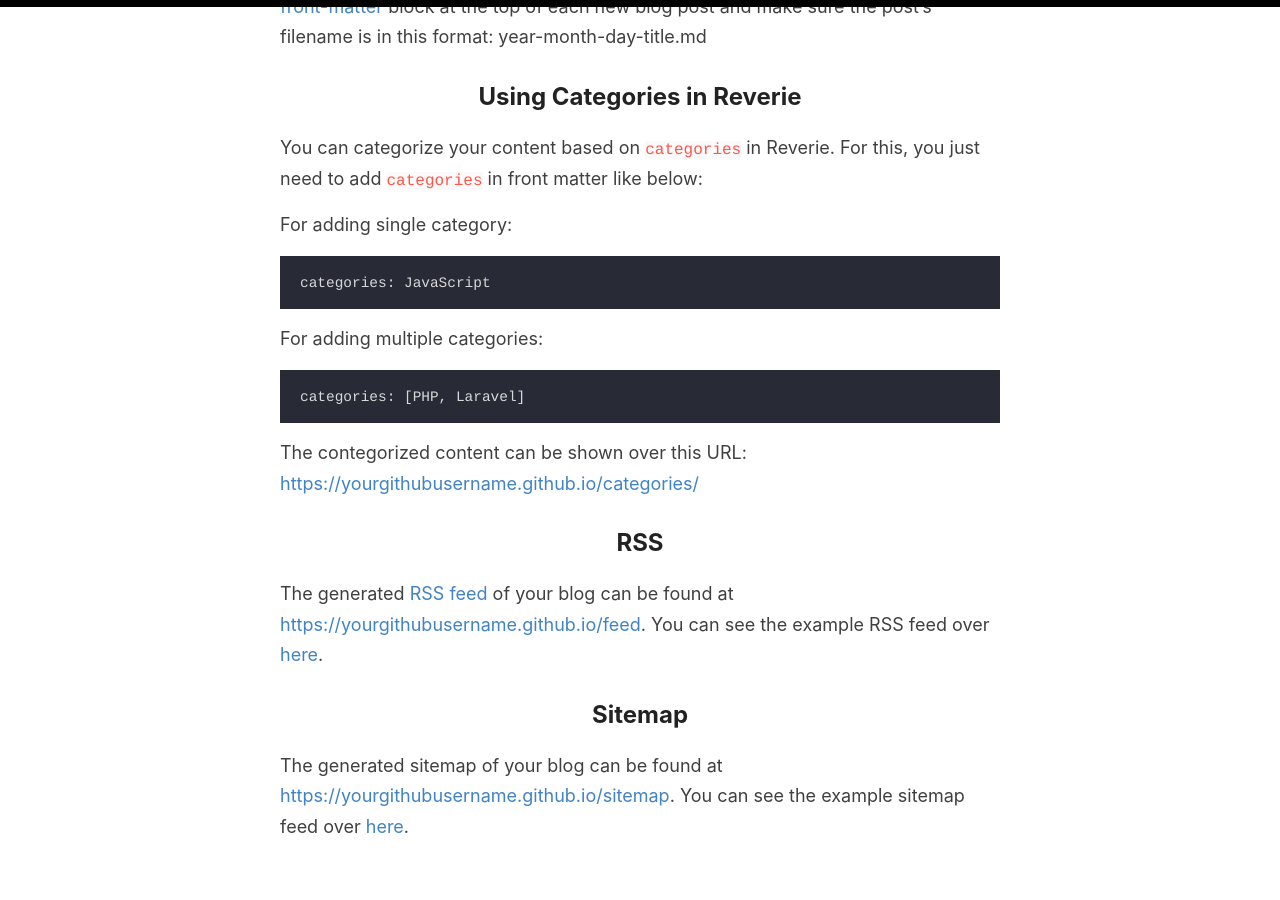
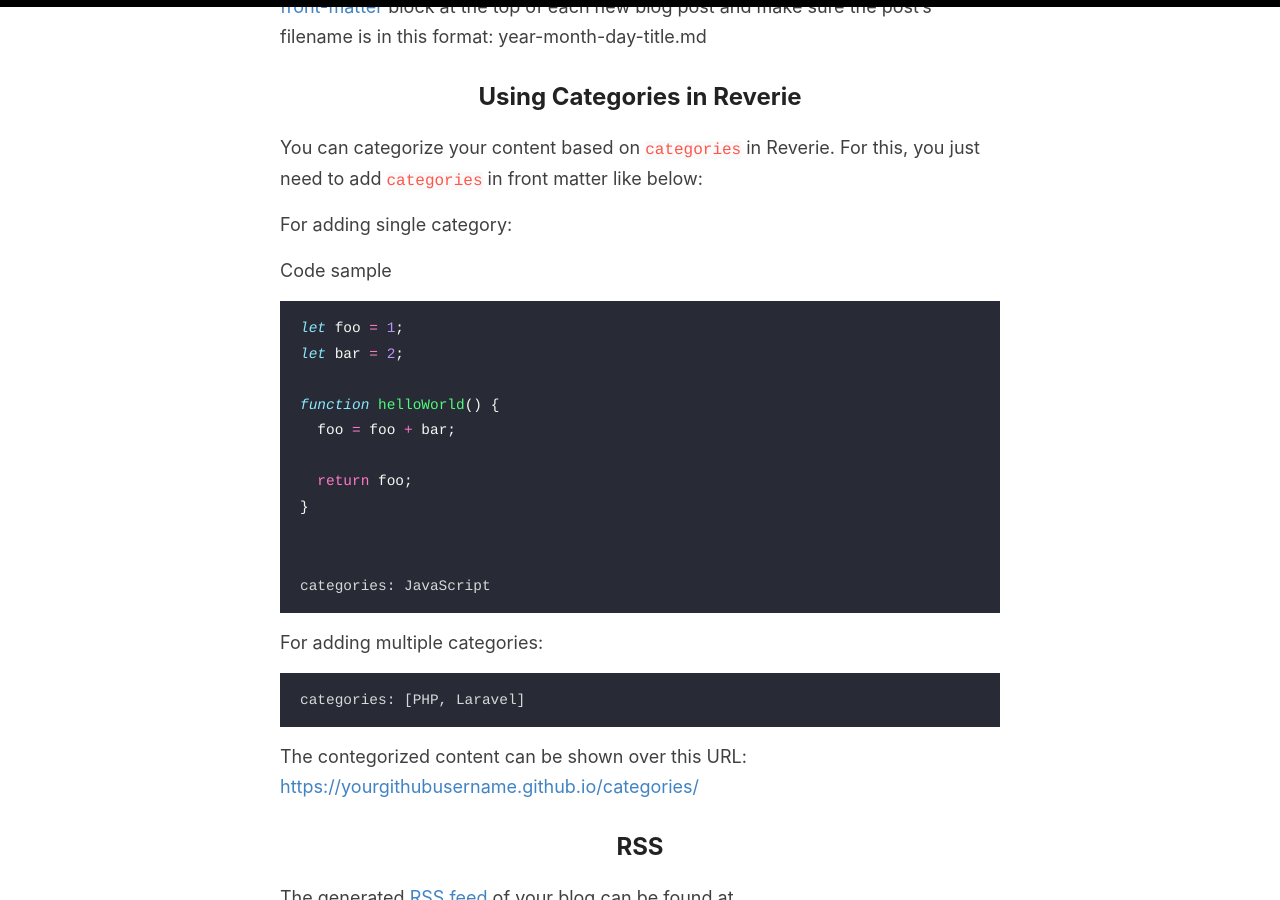
Before and after one commit to prograhammer/prograhammer.github.io, a Jekyll site: the page built from _pages/getting-started.md, in a window 1280 px wide and 900 px high, scrolled down 1006 px. Built offline with Jekyll 4.4.1, drawn with Linux system fonts in a browser that asks for light colours.

Commit message:
Update getting-started.md

````diff
--- a/_pages/getting-started.md
+++ b/_pages/getting-started.md
@@ -30,6 +30,20 @@ You can categorize your content based on `categories` in Reverie. For this, you
 
 For adding single category:
 
+Code sample
+
+```js
+let foo = 1;
+let bar = 2;
+
+function helloWorld() {
+  foo = foo + bar;
+
+  return foo;
+}
+
+```
+
 ```md
 categories: JavaScript
 ```
````
